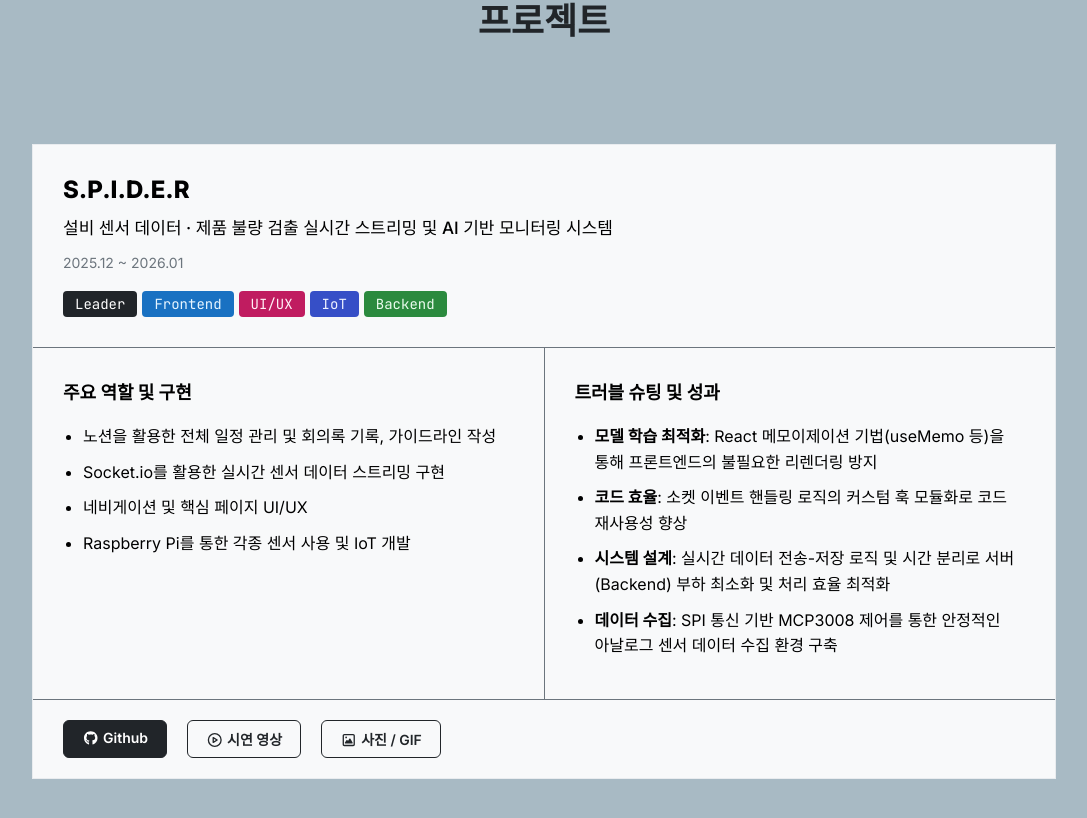
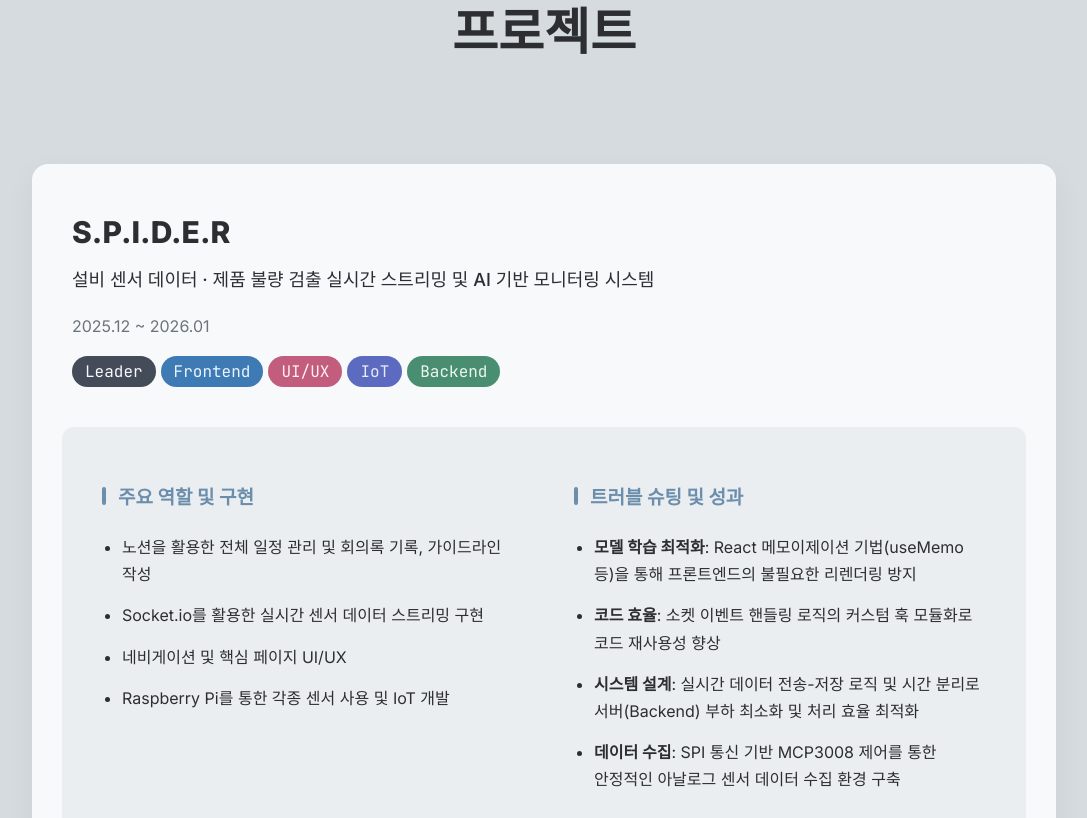
Before and after one commit to jjop2/JSuH, a React (Vite) app: page / in a window 1280 px wide. Shown: the part 1636-2454 px from the top of the page, without its empty margins (96-1183 px from the left). Built offline with nearby package versions, Linux system fonts and the light colour scheme; a web font is replaced by a local one.

Commit message:
style: 프로젝트 카드 디자인 수정

```diff
--- a/src/App.css
+++ b/src/App.css
@@ -33,68 +33,68 @@ section {
 /* 라이트 모드 공통 색상 */
 :root[data-mode='light'] {
   --main-bg: #FFFFFF;
-  --main-text: #212529;
+  --main-text: #2D2E32;
   --sub-bg: #F8F9FA;
   --sub-text: #6C757D;
-  --inv-bg: #1E1E1E;
-  --inv-text: #E9ECEF;
+  --inv-bg: #2D2E32;
+  --inv-text: #F8F9FA;
 
-  --inv-bg-rgb: 30, 30, 30;
-  --inv-text-rgb: 233, 236, 239;
+  --inv-bg-rgb: 45, 46, 50;
+  --inv-text-rgb: 248, 249, 250;
 }
 
 /* 다크 모드 공통 색상 */
 :root[data-mode='dark'] {
-  --main-bg: #121212;
-  --main-text: #E9ECEF;
-  --sub-bg: #1E1E1E;
-  --sub-text: #ADB5BD;
-  --inv-bg: #2A2A2A;
+  --main-bg: #1A1C1E;
+  --main-text: #E2E2E2;
+  --sub-bg: #25282B;
+  --sub-text: #A0A0A0;
+  --inv-bg: #323539;
   --inv-text: #FFFFFF;
 
-  --inv-bg-rgb: 42, 42, 42;
+  --inv-bg-rgb: 50, 53, 57;
   --inv-text-rgb: 255, 255, 255;
 }
 
 /* 사계절 색상 */
 /* spring */
 :root[data-season='spring'][data-mode='light'] {
-  --main-color: #62bd6e; --main-rgb: 98, 189, 110;
-  --sub-color: #F2DADE;  --sub-rgb: 242, 218, 222;
+  --main-color: #5AAB66; --main-rgb: 120, 171, 130;
+  --sub-color: #F7E9EB;  --sub-rgb: 240, 226, 228;
 }
 :root[data-season='spring'][data-mode='dark'] {
-  --main-color: #81CF8B; --main-rgb: 129, 207, 139;
-  --sub-color: #473e41;  --sub-rgb: 61, 53, 55;
+  --main-color: #93C49D; --main-rgb: 147, 196, 157;
+  --sub-color: #3D3839;  --sub-rgb: 247, 233, 23;
 }
 
 /* summer */
 :root[data-season='summer'][data-mode='light'] {
-  --main-color: #4D96FF; --main-rgb: 77, 150, 255;
-  --sub-color: #F2EBCF;  --sub-rgb: 242, 235, 207;
+  --main-color: #6A96CF; --main-rgb: 106, 150, 207;
+  --sub-color: #EAE7D6;  --sub-rgb: 234, 231, 214;
 }
 :root[data-season='summer'][data-mode='dark'] {
-  --main-color: #6EB5FF; --main-rgb: 110, 181, 255;
-  --sub-color: #38362E;  --sub-rgb: 56, 54, 46;
+  --main-color: #8EAFD9; --main-rgb: 142, 175, 217;
+  --sub-color: #34332F;  --sub-rgb: 52, 51, 47;
 }
 
 /* autumn */
 :root[data-season='autumn'][data-mode='light'] {
-  --main-color: #D35400; --main-rgb: 211, 84, 0;
-  --sub-color: #E9DBC5;  --sub-rgb: 233, 219, 197;
+  --main-color: #BC6C25; --main-rgb: 188, 108, 37;
+  --sub-color: #E9E0D2;  --sub-rgb: 233, 224, 210;
 }
 :root[data-season='autumn'][data-mode='dark'] {
-  --main-color: #E67E22; --main-rgb: 230, 126, 34;
-  --sub-color: #3D3830;  --sub-rgb: 61, 56, 48;
+  --main-color: #DDA15E; --main-rgb: 221, 161, 94;
+  --sub-color: #36322D;  --sub-rgb: 54, 50, 45;
 }
 
 /* winter */
 :root[data-season='winter'][data-mode='light'] {
-  --main-color: #5D8BF4; --main-rgb: 93, 139, 244;
-  --sub-color: #A8BAC4;  --sub-rgb: 168, 186, 196;
+  --main-color: #6B8EAD; --main-rgb: 107, 142, 173;
+  --sub-color: #D6DBE0;  --sub-rgb: 214, 219, 224;
 }
 :root[data-season='winter'][data-mode='dark'] {
-  --main-color: #89A9F9; --main-rgb: 137, 169, 249;
-  --sub-color: #33393D;  --sub-rgb: 51, 57, 61;
+  --main-color: #8EB0CC; --main-rgb: 142, 176, 204;
+  --sub-color: #2D3236;  --sub-rgb: 45, 50, 54;
 }
 
 /* 폰트 설정 */
--- a/src/features/MainPage/components/utils/projectRoleTag.js
+++ b/src/features/MainPage/components/utils/projectRoleTag.js
@@ -3,13 +3,13 @@
  */
 
 const projectTags = {
-  Leader: { bg: "#212529", text: "#fff" },
-  Frontend: { bg: "#1971c2", text: "#e7f5ff" },
-  Backend: { bg: "#2b8a3e", text: "#ebfbee" },
-  AI: { bg: "#6741d9", text: "#f3f0ff" },
-  "UI/UX": { bg: "#c01c60", text: "#fff0f6" },
-  DB: { bg: "#f08c00", text: "#fff9db" },
-  IoT: { bg: "#364fc7", text: "#edf2ff" },
+  Leader: { bg: "#444B59", text: "#F8F9FA" },
+  Frontend: { bg: "#3E7AB4", text: "#EBF5FF" },
+  Backend: { bg: "#498E71", text: "#EBF7F1" },
+  AI: { bg: "#7E69C2", text: "#F3F0FF" },
+  "UI/UX": { bg: "#C25D7E", text: "#FFF0F5" },
+  DB: { bg: "#C98D3D", text: "#FFF9F2" },
+  IoT: { bg: "#5C6BC0", text: "#E8EAF6" },
 };
 
 export { projectTags };
--- a/src/features/MainPage/styles/MainPage.css
+++ b/src/features/MainPage/styles/MainPage.css
@@ -17,6 +17,6 @@
 }
 
 .section_title {
-  font-size: 36px;
+  font-size: 50px;
   margin-bottom: 100px;
 }
--- a/src/features/MainPage/styles/Projects.css
+++ b/src/features/MainPage/styles/Projects.css
@@ -6,31 +6,38 @@
 
 .project_card {
   background-color: var(--sub-bg);
-  border: 1px solid var(--inv-text);
+  border-radius: 16px;
+  box-shadow: 0 10px 30px rgba(0, 0, 0, 0.05);
   overflow: hidden;
   margin-bottom: 40px;
   width: 1024px;
+  transition: transform 0.3s ease;
+}
+
+.project_card:hover {
+  transform: translateY(-5px); /* 마우스를 올리면 살짝 들리는 효과 */
 }
 
 .project_info_section {
-  padding: 30px;
-  border-bottom: 1px solid var(--sub-text);
+  padding: 50px 40px 20px 40px;
 }
 
 .project_name {
-  font-size: 24px;
+  font-size: 30px;
   font-weight: 800;
-  margin-bottom: 10px;
+  color: var(--main-text);
+  margin-bottom: 15px;
 }
 
 .project_description {
-  font-size: 17px;
+  font-size: 18px;
   font-weight: 500;
-  margin-bottom: 15px;
+  color: var(--main-text);
+  margin-bottom: 25px;
 }
 
 .project_date {
-  font-size: 14px;
+  font-size: 16px;
   color: var(--sub-text);
   margin-bottom: 20px;
 }
@@ -41,26 +48,40 @@
 }
 
 .project_tag {
-  padding: 4px 12px;
-  border-radius: 4px;
-  font-size: 14px;
+  padding: 5px 13px;
+  border-radius: 16px;
+  font-size: 16px;
   font-family: 'JetBrains Mono', monospace;
 }
 
 .project_content_section {
   display: flex;
-  min-height: 200px;
+  background-color: rgba(var(--sub-rgb), 0.4);
+  margin: 20px 30px;
+  border-radius: 12px;
+  padding: 10px;
 }
 
 .project_detail_box {
   flex: 1;
-  padding: 30px;
+  padding: 45px 30px 30px 30px;
 }
 
 .project_detail_box h3 {
-  font-size: 18px;
-  font-weight: 700;
-  margin-bottom: 20px;
+  display: flex;
+  align-items: center;
+  gap: 12px;
+  font-size: 19px;
+  margin-bottom: 25px;
+  color: var(--main-color);
+}
+
+.project_detail_box h3::before {
+  content: "";
+  width: 4px;
+  height: 18px;
+  background-color: var(--main-color);
+  border-radius: 2px;
 }
 
 .project_detail_box ul {
@@ -68,35 +89,32 @@
 }
 
 .project_detail_box li {
-  margin-bottom: 10px;
-  line-height: 1.6;
+  margin-bottom: 14px;
+  line-height: 1.7;
+  color: var(--main-text);
   word-break: keep-all;
-}
-
-.project_achieve {
-  border-left: 1px solid var(--sub-text);
 }
 
 .project_link_section {
   display: flex;
-  padding: 20px 30px;
-  gap: 20px;
-  border-top: 1px solid var(--sub-text);
+  margin-top: 10px;
+  padding: 20px 40px 40px 40px;
+  gap: 15px;
 }
 
 .link_button {
-  padding: 8px 18px;
-  border-radius: 6px;
+  padding: 10px 20px;
+  border-radius: 8px;
   font-size: 14px;
   font-weight: 600;
   transition: all 0.2s ease;
-  border: 1.5px solid var(--main-text);
   cursor: pointer;
+  box-shadow: 0 4px 6px rgba(0, 0, 0, 0.05);
 }
 
 .link_github {
-  background-color: var(--main-text);
-  color: var(--main-bg);
+  background-color: var(--inv-bg);
+  color: var(--inv-text);
 }
 
 .link_github:hover {
@@ -106,11 +124,12 @@
 }
 
 .link_default {
-  background-color: transparent;
-  color: var(--main-text);
+  background-color: rgba(var(--main-rgb), 0.1);
+  color: var(--main-color);
 }
 
 .link_default:hover {
-  background-color: rgba(var(--inv-bg-rgb), 0.05);
+  background-color: var(--main-bg);
   transform: translateY(-2px);
+  box-shadow: 0 4px 12px rgba(0, 0, 0, 0.1);
 }
```
